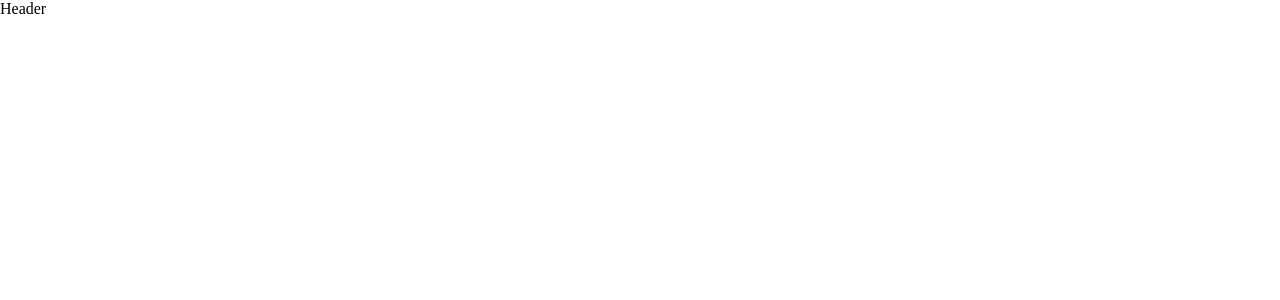
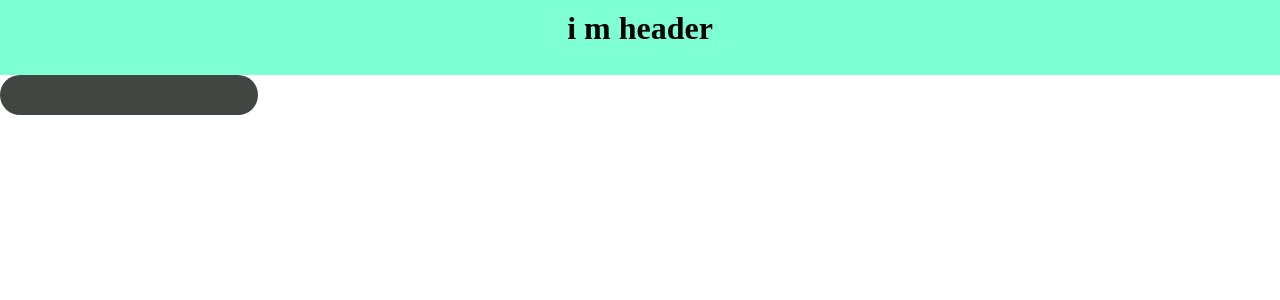
Before and after one commit to raj-maharjan99/landing-page, a React (Vite) app: page / in a window 1280 px wide. Shown: the top 300 px of the page. Built offline with nearby package versions, Linux system fonts and the light colour scheme.

Commit message:
create header and pop up (modal)

```diff
--- a/src/App.jsx
+++ b/src/App.jsx
@@ -1,10 +1,12 @@
 import React from "react";
 import Header from "./components/header";
+import Advertisment from "./components/advertisment";
 
 function App() {
   return (
     <>
       <Header />
+      <Advertisment />
     </>
   );
 }
--- /dev/null
+++ b/src/components/advertisment.jsx
@@ -0,0 +1,57 @@
+import React, { useState } from "react";
+import styles from "./advertisment.module.css";
+
+function Advertisment() {
+  const [showModal, setShowModal] = useState(false);
+  function MyModal() {
+    return (
+      <>
+        <div
+          className={styles.modalWrapper}
+          onClick={() => setShowModal(false)}
+        ></div>
+        <div className={styles.modalContainer}>
+          <h3>
+            आवश्यक्ता ! आवश्यक्ता ! आवश्यक्ता ! <br />
+          </h3>{" "}
+          <br />
+          <p>
+            {" "}
+            <h2>
+              "रेलको चक्का मा हावा हाल्न जान्ने एक मेहनती कामदारको आवश्यक्ता।"
+            </h2>
+            <br />
+            <br />
+            <h4>
+              "स्थान: यूपी, बिहार" <br /> " कम्पनी: हावा प्राइभेट लिमिटेड "
+              <br />
+              "योग्यता: गाडीको टायरमा मुख ले हावा हाल्न जानेको हुनु पर्ने"
+              <br />
+              अनुभव: ५ वर्ष"
+            </h4>
+          </p>{" "}
+          <br /> <br />
+          <button className={styles.btn} onClick={() => setShowModal(false)}>
+            "बन्द गर्नुहोस्"
+          </button>
+        </div>
+      </>
+    );
+  }
+  return (
+    <>
+      <div>
+        <button className={styles.btn1} onClick={() => setShowModal(true)}>
+          <marquee behavior="" direction="">
+            {" "}
+            " काम खोज्दै हो ? यहाँ क्लिक गर्नुहोस्। "
+          </marquee>
+        </button>
+
+        {showModal && <MyModal />}
+      </div>
+    </>
+  );
+}
+
+export default Advertisment;
--- /dev/null
+++ b/src/components/advertisment.module.css
@@ -0,0 +1,43 @@
+.container {
+  margin: 5rem;
+}
+
+/* .modalWrapper {
+  position: fixed;
+  left: 0;
+  right: 0;
+  bottom: 0;
+  top: 0;
+  background-color: rgba(235, 204, 167, 0.982);
+} */
+.modalContainer {
+  position: fixed;
+  top: 50%;
+  left: 50%;
+  transform: translate(-50%, -50%);
+  max-width: 30rem;
+  padding: 2rem 3rem;
+  border-radius: 1rem;
+  background-color: rgb(188, 139, 139);
+  text-align: center;
+  margin: 20px;
+}
+.btn {
+  padding: 0.6rem 1.4rem;
+  font-size: 15px;
+  border: none;
+  border-radius: 2rem;
+  background-color: rgb(198, 207, 203);
+  color: rgb(10, 1, 1);
+  cursor: pointer;
+  border: 1px dotted black;
+}
+.btn1 {
+  padding: 0.6rem 1.4rem;
+  font-size: 15px;
+  border: none;
+  border-radius: 2rem;
+  background-color: rgb(65, 70, 66);
+  color: white;
+  cursor: pointer;
+}
--- a/src/components/header.jsx
+++ b/src/components/header.jsx
@@ -1,7 +1,13 @@
 import React from "react";
+import styles from "./header.module.css";
 
 function Header() {
-  return <div>Header</div>;
+  return (
+    <>
+      <div className={styles.headerBox}>
+        <h1>i m header </h1>
+      </div>
+    </>
+  );
 }
-
 export default Header;
--- a/src/components/header.module.css
+++ b/src/components/header.module.css
@@ -0,0 +1,7 @@
+.headerBox {
+  background-color: aquamarine;
+  height: 75px;
+  width: auto;
+  text-align: center;
+  padding-top: 10px;
+}
--- a/src/global.module.css
+++ b/src/global.module.css
@@ -1,4 +1,5 @@
 * {
   margin: 0;
   padding: 0;
+  box-sizing: border-box;
 }
```
